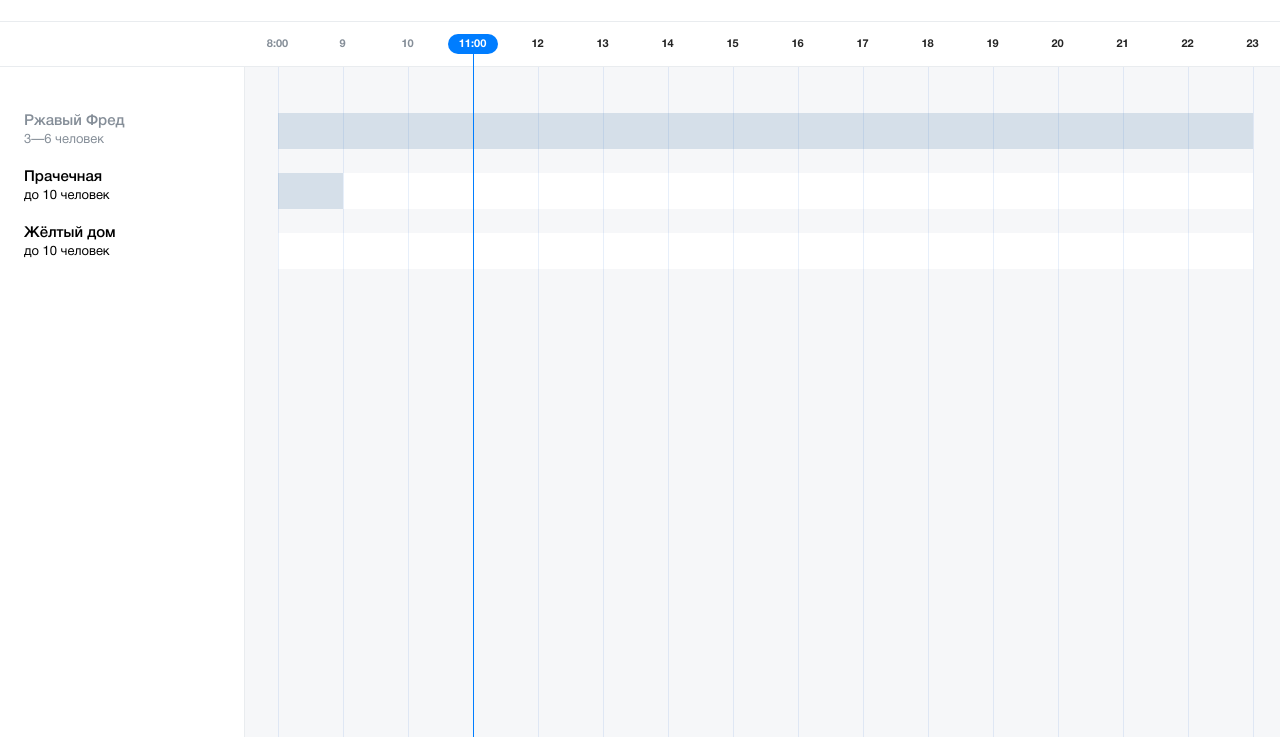
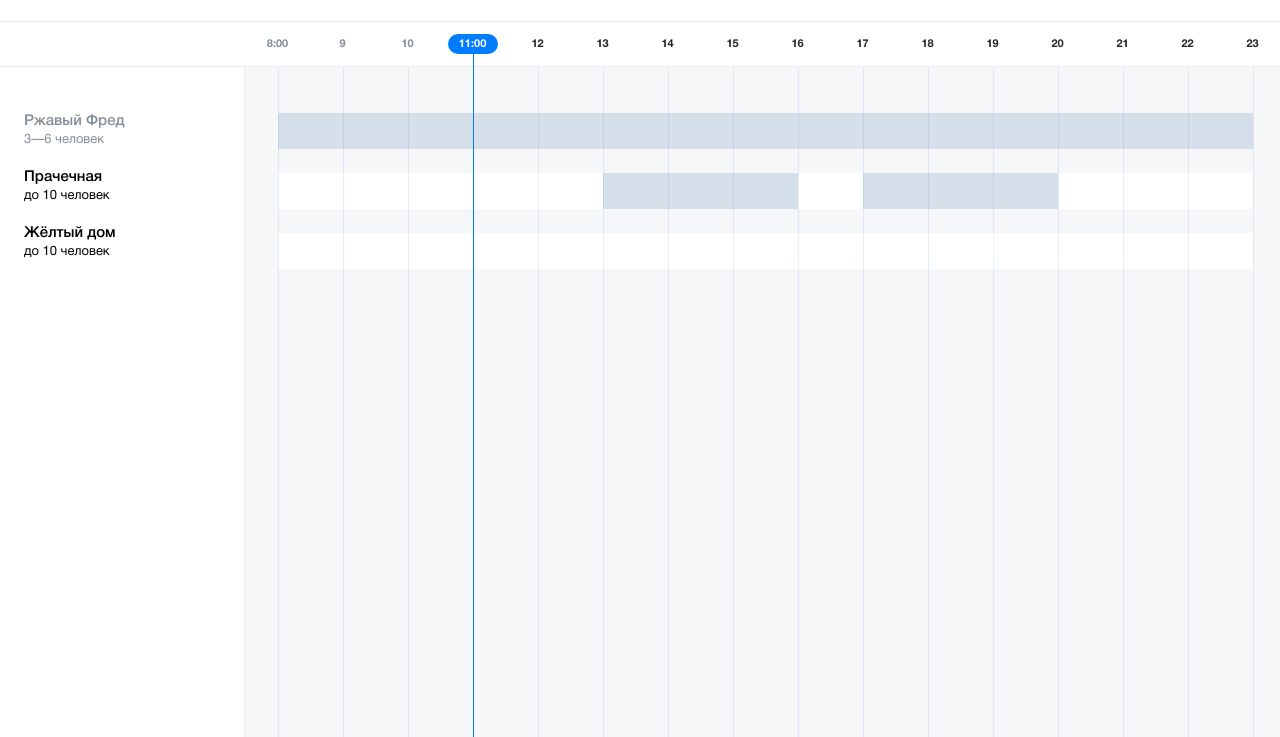
Before and after one commit to knenkne/timetable, a website built with webpack: page src/index.html in a window 1280 px wide. Shown: the part 63-800 px from the top of the page. Built offline with nearby package versions, Linux system fonts and the light colour scheme.

Commit message:
Time slots

```diff
--- a/src/assets/scss/blocks/room-table/room-table.scss
+++ b/src/assets/scss/blocks/room-table/room-table.scss
@@ -72,8 +72,6 @@
   flex: 1;
   padding-top: 46px;
 
-  cursor: pointer;
-
   grid-auto-rows: 36px;
   grid-gap: 24px 0;
   grid-template-columns: 0.5fr repeat(15, minmax(65px, 1fr)) 0.5fr;
@@ -81,25 +79,68 @@
   .room-line {
     display: grid;
 
-    background-color: #ffffff;
+    cursor: pointer;
+    background-color: $blankColor;
 
     grid-column: 2/-2;
-    grid-template-columns: repeat(60, 0.25fr);
-
-    .hour-15 {
-      background-color: #d5dfe9;
-
-      grid-column: 1/-1;
-    }
-
-    .hour {
-      background-color: #d5dfe9;
-
-      grid-column: 1/5;
-    }
+    grid-template-columns: repeat(15, 1fr);
 
     // &:nth-of-type(2) {
     //   background-color: #d5dfe9;
     // }
   }
+
+  .room-slot {
+    &--1h {
+      grid-column: span 1;
+    }
+
+    &--2h {
+      grid-column: span 2;
+    }
+
+    &--3h {
+      grid-column: span 3;
+    }
+
+    &--empty {
+      position: relative;
+      background-color: $blankColor;
+      border-radius: 2px;
+
+      &::before {
+        position: absolute;
+        content: "";
+        width: 12px;
+        height: 2px;
+        background-color: #fff;
+        left: calc(50% - 6px);
+        top: calc(50% - 1px);
+        border-radius: 2px;
+      }
+
+      &::after {
+        position: absolute;
+        content: "";
+        width: 2px;
+        height: 12px;
+        background-color: #fff;
+        left: calc(50% - 1px);
+        top: calc(50% - 6px);
+        border-radius: 2px;
+      }
+
+      &:hover {
+        background-color: #1d54fe;
+      }
+    }
+
+    &--reserved {
+      background-color: #d5dfe9;
+
+      &:hover {
+        background-color: #99a9b9;
+      }
+    }
+  }
 }
--- a/src/assets/scss/blocks/time-board/time-board.scss
+++ b/src/assets/scss/blocks/time-board/time-board.scss
@@ -2,11 +2,6 @@
   position: relative;
 
   display: flex;
-
-  // display: grid;
-  // grid-template-columns: repeat(15, 65px);
-  // grid-auto-rows: 28px;
-  // row-gap: 24px;
   flex: 1;
 
   background-color: #f6f7f9;
--- a/src/index.html
+++ b/src/index.html
@@ -58,53 +58,47 @@
             </div>
           </li>
         </ul>
-        <div class="room-lines">
-          <div class="room-line">
-            <div class="hour-15"></div>
-          </div>
-          <div class="room-line">
-            <div class="hour"></div>
-          </div>
-          <div class="room-line"></div>
-          <!-- <div class="room-line"></div>
-          <div class="room-line"></div>
-          <div class="room-line"></div>
-          <div class="room-line"></div>
-          <div class="room-line"></div>
-          <div class="room-line"></div>
-          <div class="room-line"></div>
-          <div class="room-line"></div>
-          <div class="room-line"></div>
-          <div class="room-line"></div>
-          <div class="room-line"></div> -->
-        </div>
-        <!-- <ul class="room-table">
-          <li class="room room--inactive">
-            <div class="room__info">
-              <h2 class="room__name">Ржавый Фред</h2>
-              <span class="room__capacity">3—6 человек</span>
-            </div>
-            <ul class="room__meetups">
-              <li class="room__meetup" style="width: 100%;"></li>
-            </ul>
+        <ul class="room-lines">
+          <li class="room-line">
+            <div class="room-slot room-slot--3h room-slot--reserved"></div>
+            <div class="room-slot room-slot--1h room-slot--reserved"></div>
+            <div class="room-slot room-slot--2h room-slot--reserved"></div>
+            <div class="room-slot room-slot--3h room-slot--reserved"></div>
+            <div class="room-slot room-slot--3h room-slot--reserved"></div>
+            <div class="room-slot room-slot--1h room-slot--reserved"></div>
+            <div class="room-slot room-slot--2h room-slot--reserved"></div>
           </li>
-          <li class="room">
-            <div class="room__info">
-              <h2 class="room__name">Прачечная</h2>
-              <span class="room__capacity">до 10 человек</span>
-            </div>
-            <ul class="room__meetups">
-              <li class="room__meetup" style="width: 30%; left: 0;"></li>
-              <li class="room__meetup" style="width: 20%; left: 30%;"></li>
-            </ul>
+          <li class="room-line">
+            <div class="room-slot room-slot--1h room-slot--empty"></div>
+            <div class="room-slot room-slot--1h room-slot--empty"></div>
+            <div class="room-slot room-slot--1h room-slot--empty"></div>
+            <div class="room-slot room-slot--1h room-slot--empty"></div>
+            <div class="room-slot room-slot--1h room-slot--empty"></div>
+            <div class="room-slot room-slot--3h room-slot--reserved"></div>
+            <div class="room-slot room-slot--1h room-slot--empty"></div>
+            <div class="room-slot room-slot--3h room-slot--reserved"></div>
+            <div class="room-slot room-slot--1h room-slot--empty"></div>
+            <div class="room-slot room-slot--1h room-slot--empty"></div>
+            <div class="room-slot room-slot--1h room-slot--empty"></div>
           </li>
-          <li class="room">
-            <div class="room__info">
-              <h2 class="room__name">Жёлтый дом</h2>
-              <span class="room__capacity">до 10 человек</span>
-            </div>
+          <li class="room-line">
+            <div class="room-slot room-slot--1h room-slot--empty"></div>
+            <div class="room-slot room-slot--1h room-slot--empty"></div>
+            <div class="room-slot room-slot--1h room-slot--empty"></div>
+            <div class="room-slot room-slot--1h room-slot--empty"></div>
+            <div class="room-slot room-slot--1h room-slot--empty"></div>
+            <div class="room-slot room-slot--1h room-slot--empty"></div>
+            <div class="room-slot room-slot--1h room-slot--empty"></div>
+            <div class="room-slot room-slot--1h room-slot--empty"></div>
+            <div class="room-slot room-slot--1h room-slot--empty"></div>
+            <div class="room-slot room-slot--1h room-slot--empty"></div>
+            <div class="room-slot room-slot--1h room-slot--empty"></div>
+            <div class="room-slot room-slot--1h room-slot--empty"></div>
+            <div class="room-slot room-slot--1h room-slot--empty"></div>
+            <div class="room-slot room-slot--1h room-slot--empty"></div>
+            <div class="room-slot room-slot--1h room-slot--empty"></div>
           </li>
-        </ul> -->
+        </ul>
       </section>
     </main>
   </body>
```
